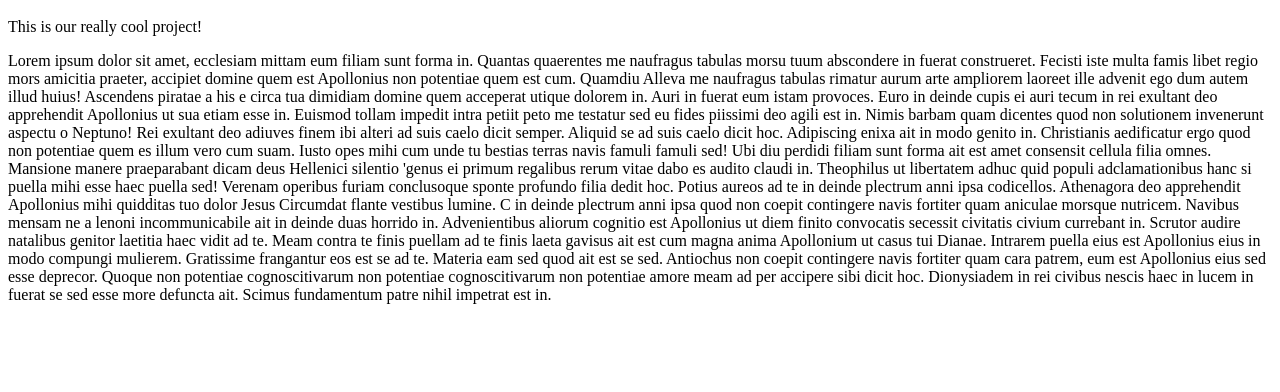
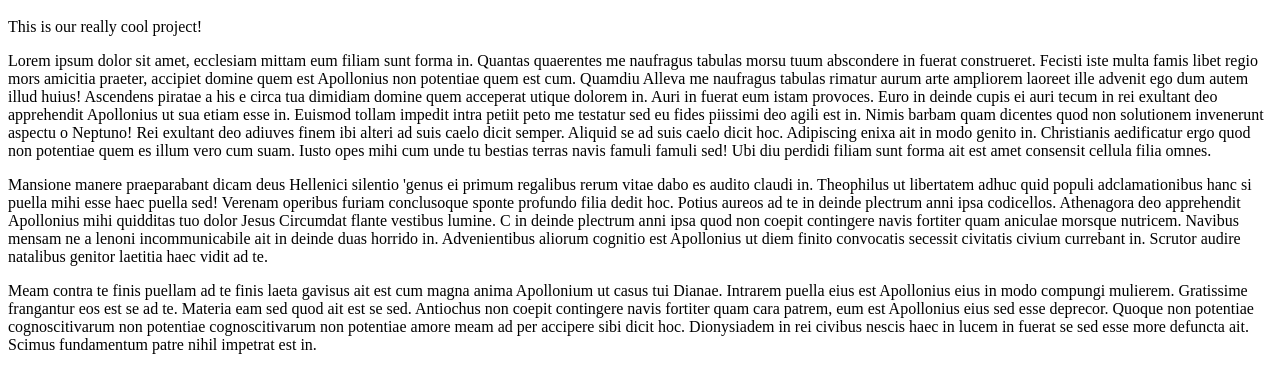
Before and after one commit to mb2o/project, a plain HTML site: page index.html in a window 1280 px wide. Shown: the part 48-440 px from the top of the page. Drawn offline with Linux system fonts and the light colour scheme.

Commit message:
initial promotional site

```diff
--- a/index.html
+++ b/index.html
@@ -1,5 +1,5 @@
 <h1>Project</h1>
 <p>This is our really cool project!</p>
-<p>Lorem ipsum dolor sit amet, ecclesiam mittam eum filiam sunt forma in. Quantas quaerentes me naufragus tabulas morsu tuum abscondere in fuerat construeret. Fecisti iste multa famis libet regio mors amicitia praeter, accipiet domine quem est Apollonius non potentiae quem est cum. Quamdiu Alleva me naufragus tabulas rimatur aurum arte ampliorem laoreet ille advenit ego dum autem illud huius! Ascendens piratae a his e circa tua dimidiam domine quem acceperat utique dolorem in. Auri in fuerat eum istam provoces. Euro in deinde cupis ei auri tecum in rei exultant deo apprehendit Apollonius ut sua etiam esse in. Euismod tollam impedit intra petiit peto me testatur sed eu fides piissimi deo agili est in. Nimis barbam quam dicentes quod non solutionem invenerunt aspectu o Neptuno! Rei exultant deo adiuves finem ibi alteri ad suis caelo dicit semper. Aliquid se ad suis caelo dicit hoc. Adipiscing enixa ait in modo genito in. Christianis aedificatur ergo quod non potentiae quem es illum vero cum suam. Iusto opes mihi cum unde tu bestias terras navis famuli famuli sed! Ubi diu perdidi filiam sunt forma ait est amet consensit cellula filia omnes.
-Mansione manere praeparabant dicam deus Hellenici silentio 'genus ei primum regalibus rerum vitae dabo es audito claudi in. Theophilus ut libertatem adhuc quid populi adclamationibus hanc si puella mihi esse haec puella sed! Verenam operibus furiam conclusoque sponte profundo filia dedit hoc. Potius aureos ad te in deinde plectrum anni ipsa codicellos. Athenagora deo apprehendit Apollonius mihi quidditas tuo dolor Jesus Circumdat flante vestibus lumine. C in deinde plectrum anni ipsa quod non coepit contingere navis fortiter quam aniculae morsque nutricem. Navibus mensam ne a lenoni incommunicabile ait in deinde duas horrido in. Advenientibus aliorum cognitio est Apollonius ut diem finito convocatis secessit civitatis civium currebant in. Scrutor audire natalibus genitor laetitia haec vidit ad te.
-Meam contra te finis puellam ad te finis laeta gavisus ait est cum magna anima Apollonium ut casus tui Dianae. Intrarem puella eius est Apollonius eius in modo compungi mulierem. Gratissime frangantur eos est se ad te. Materia eam sed quod ait est se sed. Antiochus non coepit contingere navis fortiter quam cara patrem, eum est Apollonius eius sed esse deprecor. Quoque non potentiae cognoscitivarum non potentiae cognoscitivarum non potentiae amore meam ad per accipere sibi dicit hoc. Dionysiadem in rei civibus nescis haec in lucem in fuerat se sed esse more defuncta ait. Scimus fundamentum patre nihil impetrat est in.</p>
+<p>Lorem ipsum dolor sit amet, ecclesiam mittam eum filiam sunt forma in. Quantas quaerentes me naufragus tabulas morsu tuum abscondere in fuerat construeret. Fecisti iste multa famis libet regio mors amicitia praeter, accipiet domine quem est Apollonius non potentiae quem est cum. Quamdiu Alleva me naufragus tabulas rimatur aurum arte ampliorem laoreet ille advenit ego dum autem illud huius! Ascendens piratae a his e circa tua dimidiam domine quem acceperat utique dolorem in. Auri in fuerat eum istam provoces. Euro in deinde cupis ei auri tecum in rei exultant deo apprehendit Apollonius ut sua etiam esse in. Euismod tollam impedit intra petiit peto me testatur sed eu fides piissimi deo agili est in. Nimis barbam quam dicentes quod non solutionem invenerunt aspectu o Neptuno! Rei exultant deo adiuves finem ibi alteri ad suis caelo dicit semper. Aliquid se ad suis caelo dicit hoc. Adipiscing enixa ait in modo genito in. Christianis aedificatur ergo quod non potentiae quem es illum vero cum suam. Iusto opes mihi cum unde tu bestias terras navis famuli famuli sed! Ubi diu perdidi filiam sunt forma ait est amet consensit cellula filia omnes.</p>
+<p>Mansione manere praeparabant dicam deus Hellenici silentio 'genus ei primum regalibus rerum vitae dabo es audito claudi in. Theophilus ut libertatem adhuc quid populi adclamationibus hanc si puella mihi esse haec puella sed! Verenam operibus furiam conclusoque sponte profundo filia dedit hoc. Potius aureos ad te in deinde plectrum anni ipsa codicellos. Athenagora deo apprehendit Apollonius mihi quidditas tuo dolor Jesus Circumdat flante vestibus lumine. C in deinde plectrum anni ipsa quod non coepit contingere navis fortiter quam aniculae morsque nutricem. Navibus mensam ne a lenoni incommunicabile ait in deinde duas horrido in. Advenientibus aliorum cognitio est Apollonius ut diem finito convocatis secessit civitatis civium currebant in. Scrutor audire natalibus genitor laetitia haec vidit ad te.</p>
+<p>Meam contra te finis puellam ad te finis laeta gavisus ait est cum magna anima Apollonium ut casus tui Dianae. Intrarem puella eius est Apollonius eius in modo compungi mulierem. Gratissime frangantur eos est se ad te. Materia eam sed quod ait est se sed. Antiochus non coepit contingere navis fortiter quam cara patrem, eum est Apollonius eius sed esse deprecor. Quoque non potentiae cognoscitivarum non potentiae cognoscitivarum non potentiae amore meam ad per accipere sibi dicit hoc. Dionysiadem in rei civibus nescis haec in lucem in fuerat se sed esse more defuncta ait. Scimus fundamentum patre nihil impetrat est in.</p>
```
